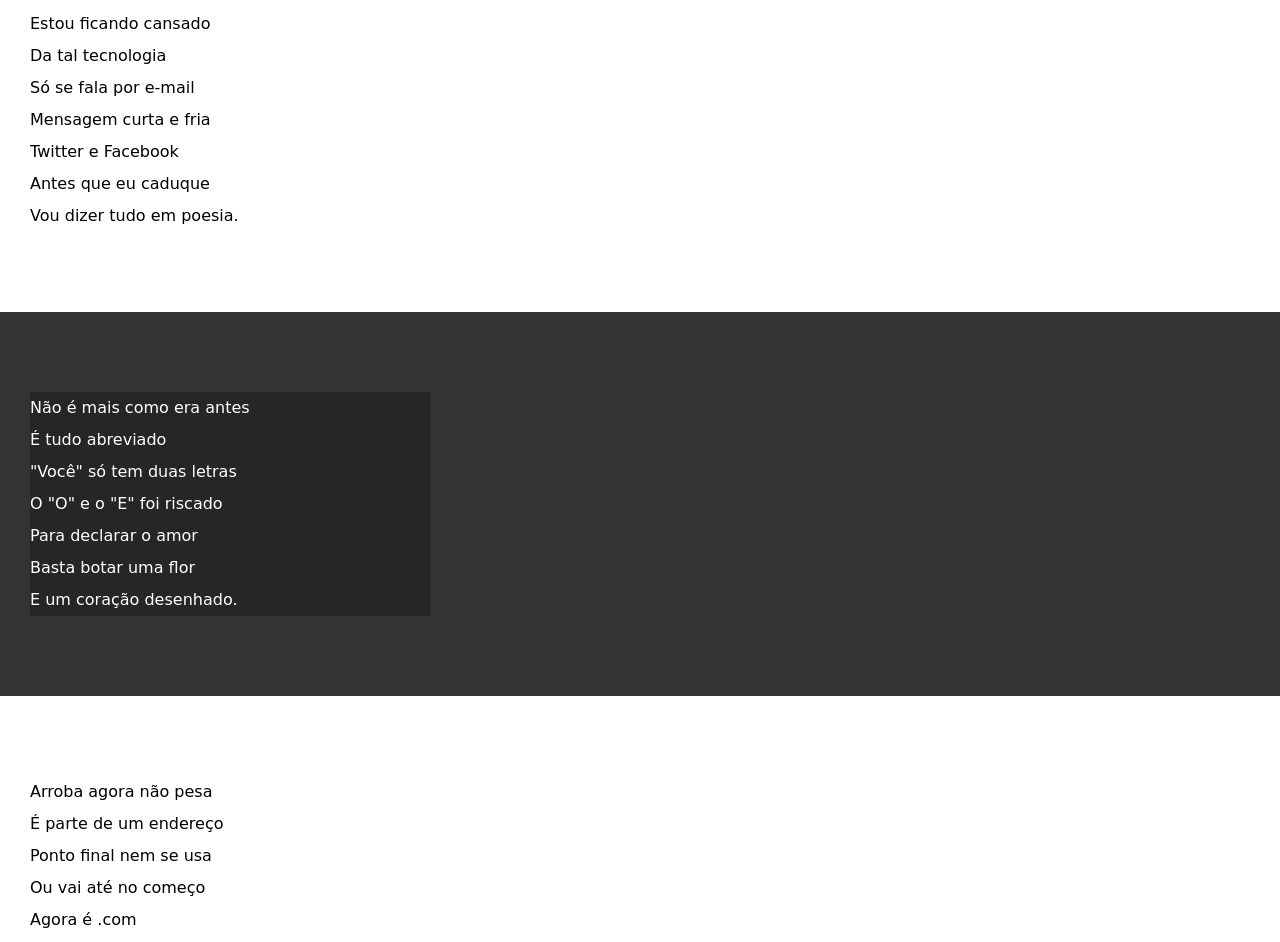
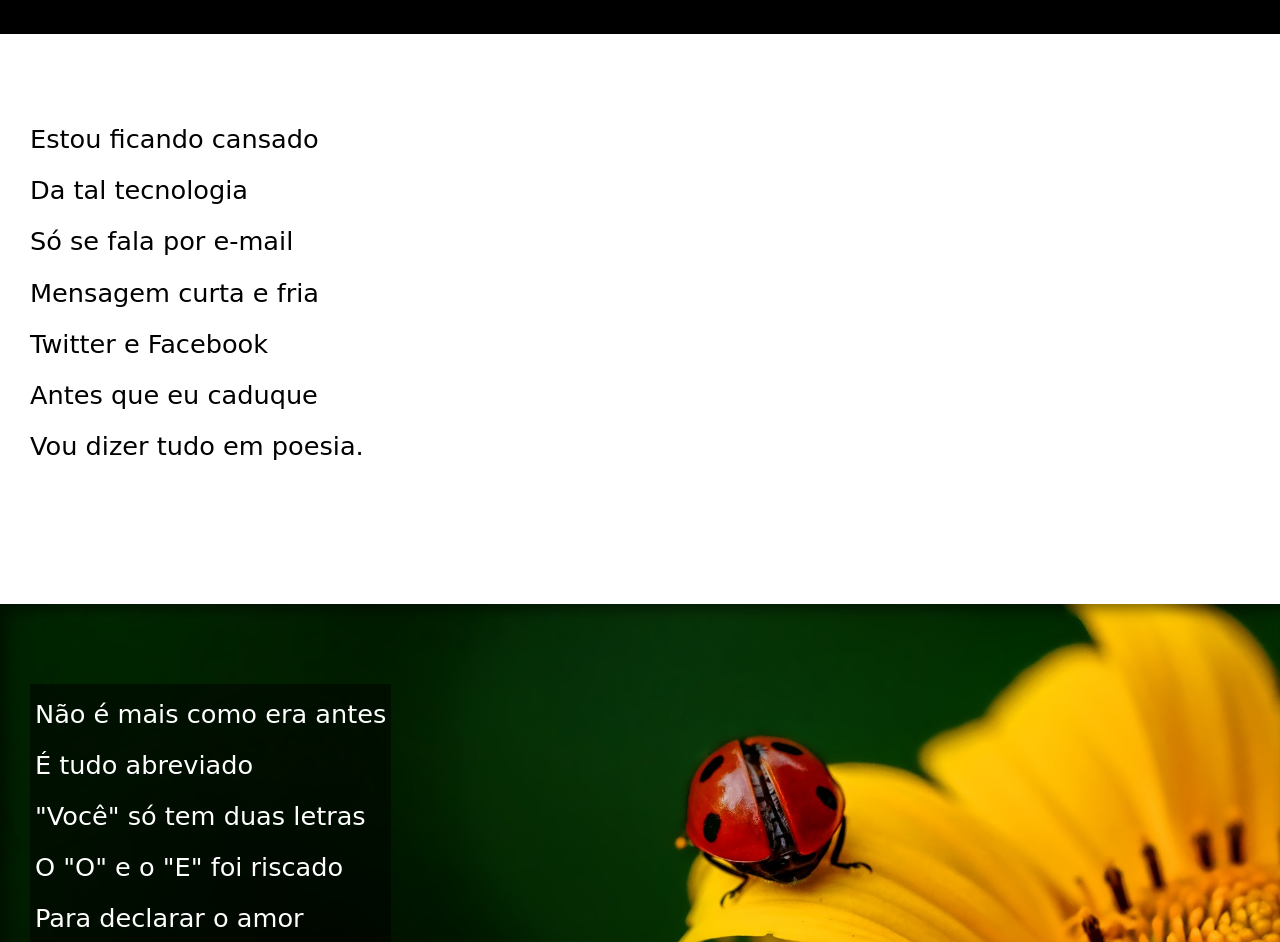
Before and after one commit to carlosferreira123/html-css, a plain HTML site: page exercicios/desafio 5/index.html in a window 1280 px wide. Shown: the part 225-1167 px from the top of the page. Drawn offline with Linux system fonts and the light colour scheme.

Commit message:
Atualização

```diff
--- a/exercicios/desafio 5/estilo/style.css
+++ b/exercicios/desafio 5/estilo/style.css
@@ -26,6 +26,7 @@ header {
     color: white;
     text-align: center;
     font-family: var(--fonte2);
+    font-size: 3em;
 }
 
 header > h1 {
@@ -50,20 +51,37 @@ section {
     padding-bottom: 10vh;
     line-height: 2em;
     padding-left: 30px;
+    padding-left: 30px;
     font-family: var(--fonte3);
+    font-size: 2.0vw;
 }
-
+section > p {
+    padding-bottom: 2em;
+}
 section.normal {
     background-color: white;
     color: black;
 }
 section.imagem {
-    background-color: rgb(51, 51, 51);
+    background-color: rgb(0, 0, 0, 0.514);
     color: white;
+    box-shadow: inset 6px 6px 13px 0px rgba(0, 0, 0, 0.473);
+    background-size: cover;
+    background-attachment: fixed;
 }
 section.imagem > p {
-    width: 400px;
-    background-color: rgb(0,0,0,0.253);
+    display: inline-block;
+    padding: 5px;
+    background-color: rgba(0, 0, 0, 0.514);
+    text-shadow: 1px, 1px, 0px;
+    background-size: cover;
+}
+section#img01 {
+    background-image: url('../imagens/background001.jpg');
+    background-position: right center;
+}
+section#img02 {
+    background-image: url('../imagens/background002.jpg');
 }
 
 footer {
--- a/exercicios/desafio 5/index.html
+++ b/exercicios/desafio 5/index.html
@@ -28,7 +28,7 @@
 
 
 
-    <section class="imagem">
+    <section class="imagem" id="img01">
         <p>
             Não é mais como era antes<br>
             É tudo abreviado<br>
@@ -68,7 +68,7 @@
 
 
 
-    <section class="imagem">
+    <section class="imagem" id="img02">
         <p>
             Tenho saudade das cartas<br>
             Escritas com a própria mão<br>
```
